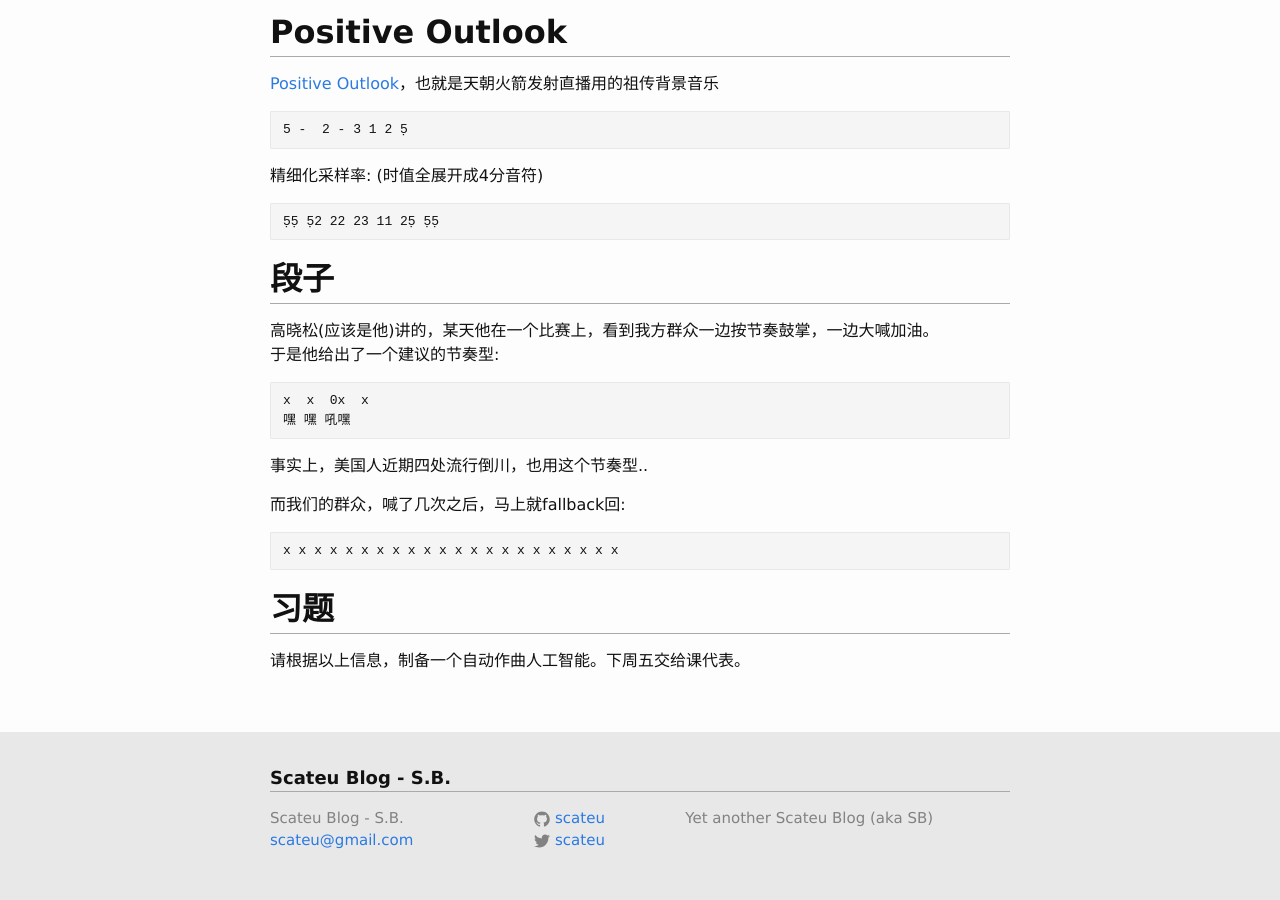
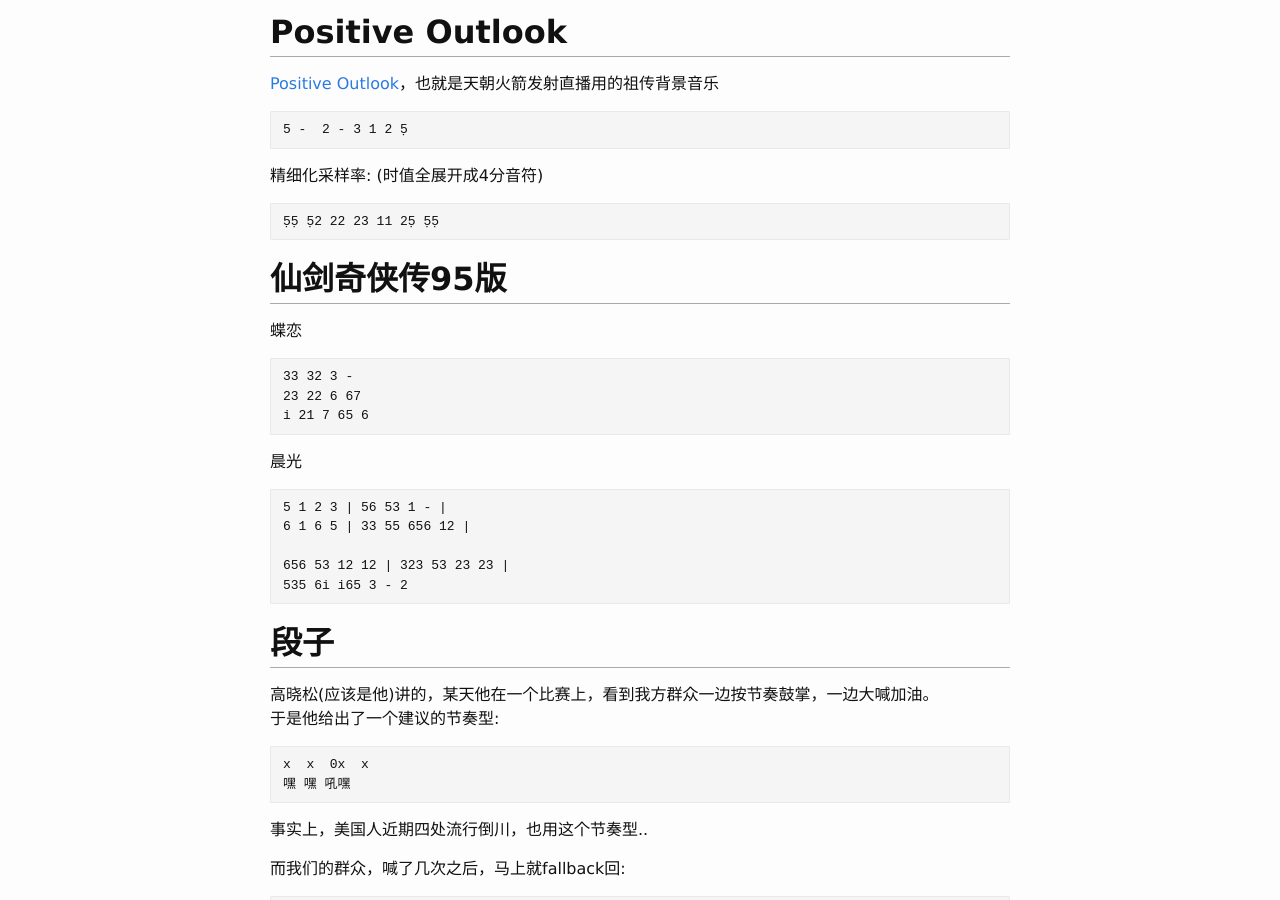
Before and after one commit to scateu/scateu.github.io, a Jekyll site: the page built from _posts/2017-03-01-notes-on-automated-composition.md, in a window 1280 px wide and 900 px high, scrolled down 2661 px. Built offline with Jekyll 4.4.1, drawn with Linux system fonts in a browser that asks for light colours; nearby versions of some CDN libraries; formulas are drawn with MathJax 3; comment, search, counter and statistics services are not loaded.

Commit message:
Wed Mar  1 11:03:53 HKT 2017

```diff
--- a/_posts/2017-03-01-notes-on-automated-composition.md
+++ b/_posts/2017-03-01-notes-on-automated-composition.md
@@ -117,6 +117,21 @@ $$
 
     5̣5̣ 5̣2 22 23 11 25̣ 5̣5̣
 
+## 仙剑奇侠传95版
+
+蝶恋
+
+    33 32 3 -
+    23 22 6 67
+    i 21 7 65 6
+
+晨光
+
+    5 1 2 3 | 56 53 1 - |
+    6 1 6 5 | 33 55 656 12 |
+
+    656 53 12 12 | 323 53 23 23 |
+    535 6i i65 3 - 2
 
 ## 段子
 
```
